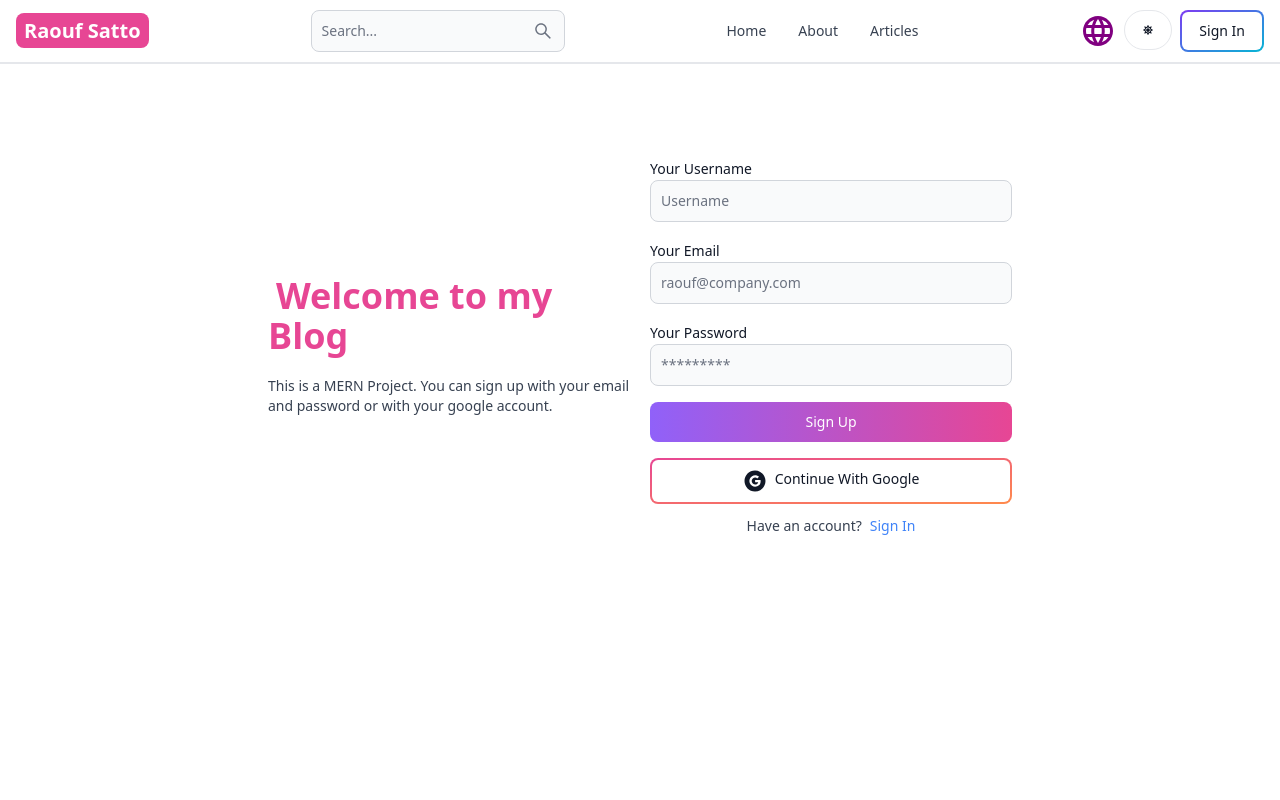
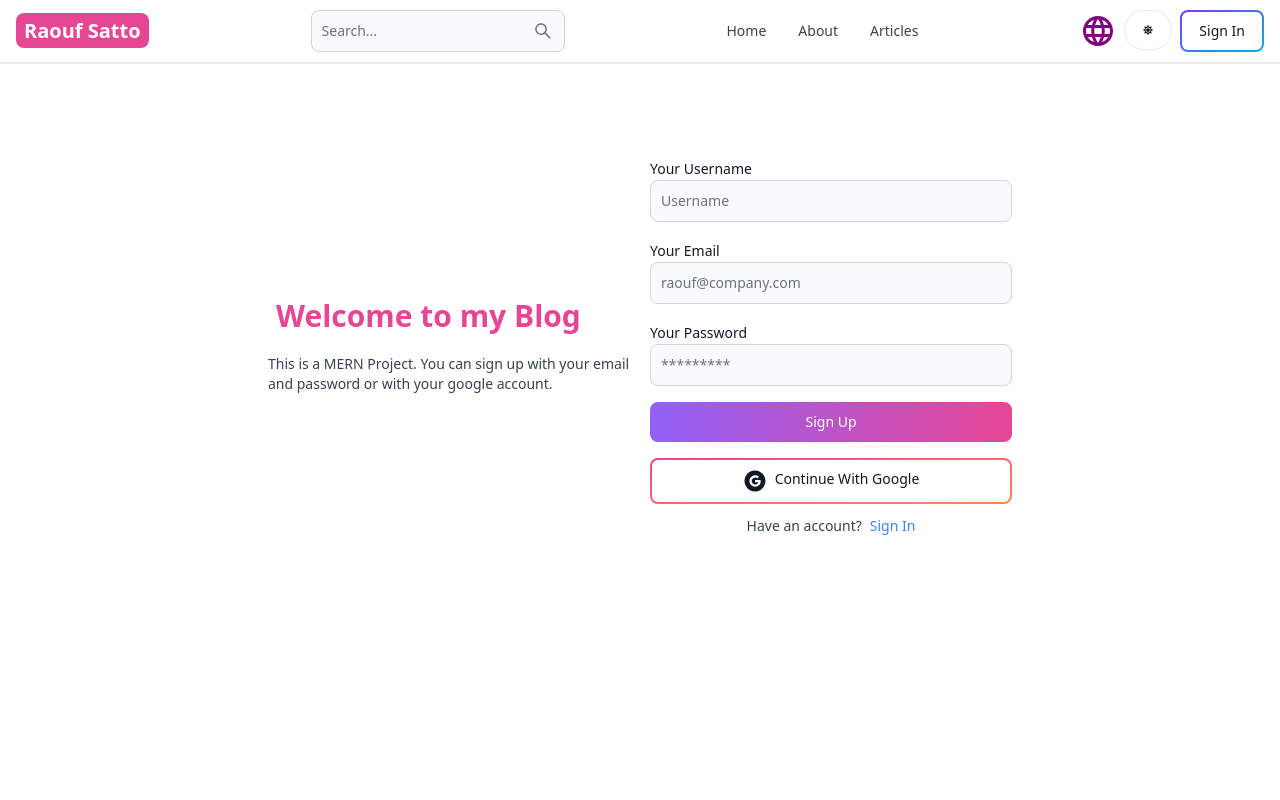
Before and after one commit to RaoufSEZAR/mern-blog-flowbite, a React (Vite) app in the folder client/: page /sign-up in a window 1280 px wide. Shown: the top 800 px of the page. Built offline with nearby package versions, Linux system fonts and the light colour scheme; no server answers.

Commit message:
fix text

```diff
--- a/client/src/pages/Signin.jsx
+++ b/client/src/pages/Signin.jsx
@@ -51,7 +51,7 @@ const Signin = () => {
 			<div className="flex p-3 mx-auto max-w-3xl flex-col md:flex-row md:items-center gap-5">
 				{/* left */}
 				<div className="flex-1">
-					<Link to="/" className=" font-bold dark:text-white text-4xl">
+					<Link to="/" className=" font-bold dark:text-white text-3xl">
 						<span className="px-2 py-1 bg-gradient-to-r text-pink-500 rounded-lg">
 							{t("home-title")}
 						</span>
--- a/client/src/pages/Signup.jsx
+++ b/client/src/pages/Signup.jsx
@@ -46,7 +46,7 @@ const Signup = () => {
 			<div className="flex p-3 mx-auto max-w-3xl flex-col md:flex-row md:items-center gap-5">
 				{/* left */}
 				<div className="flex-1">
-					<Link to="/" className="w-full font-bold dark:text-white text-4xl">
+					<Link to="/" className="w-full font-bold dark:text-white text-3xl">
 						<span className="px-2 py-1 w-full bg-gradient-to-r text-pink-500 rounded-lg">
 							{t("home-title")}
 						</span>
```
